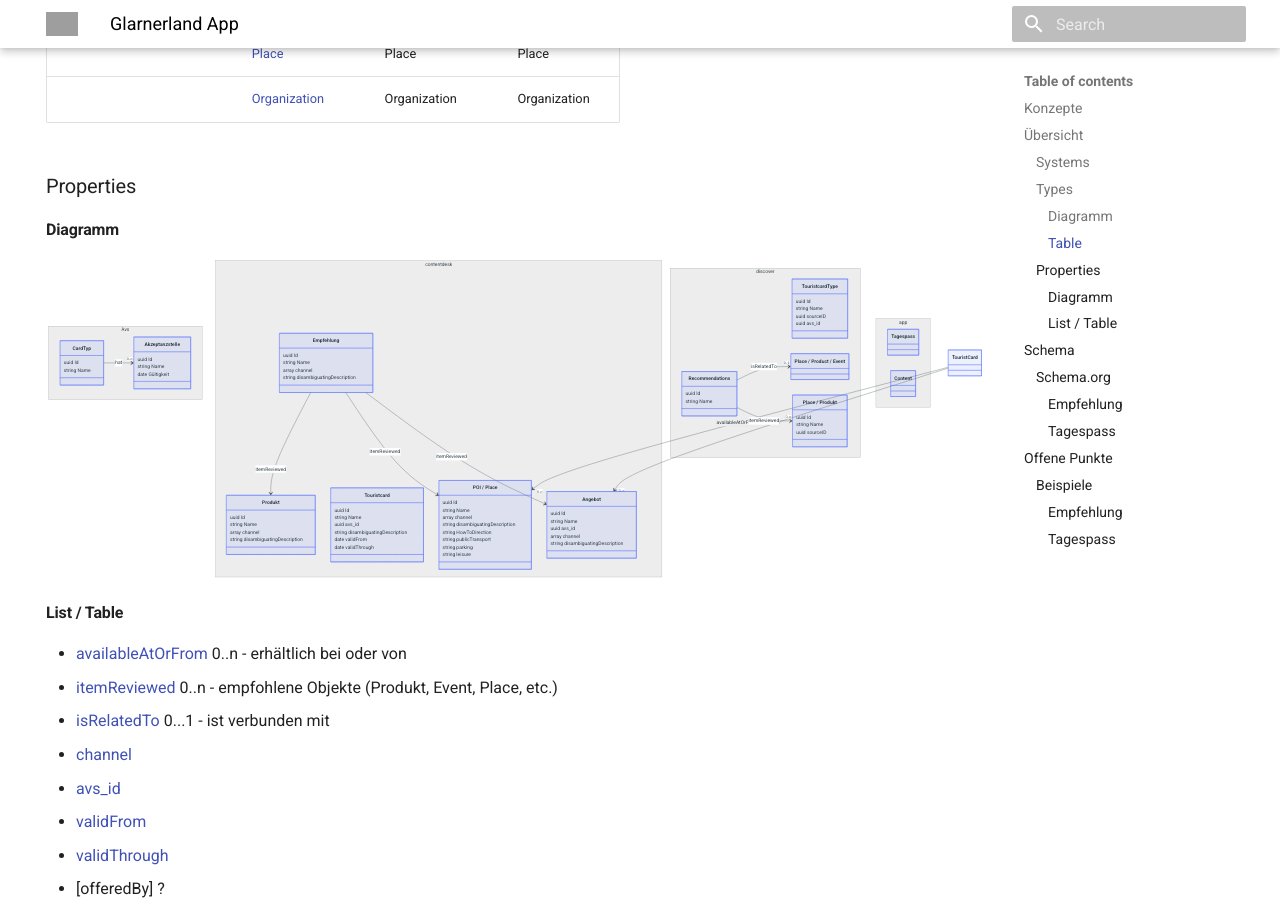
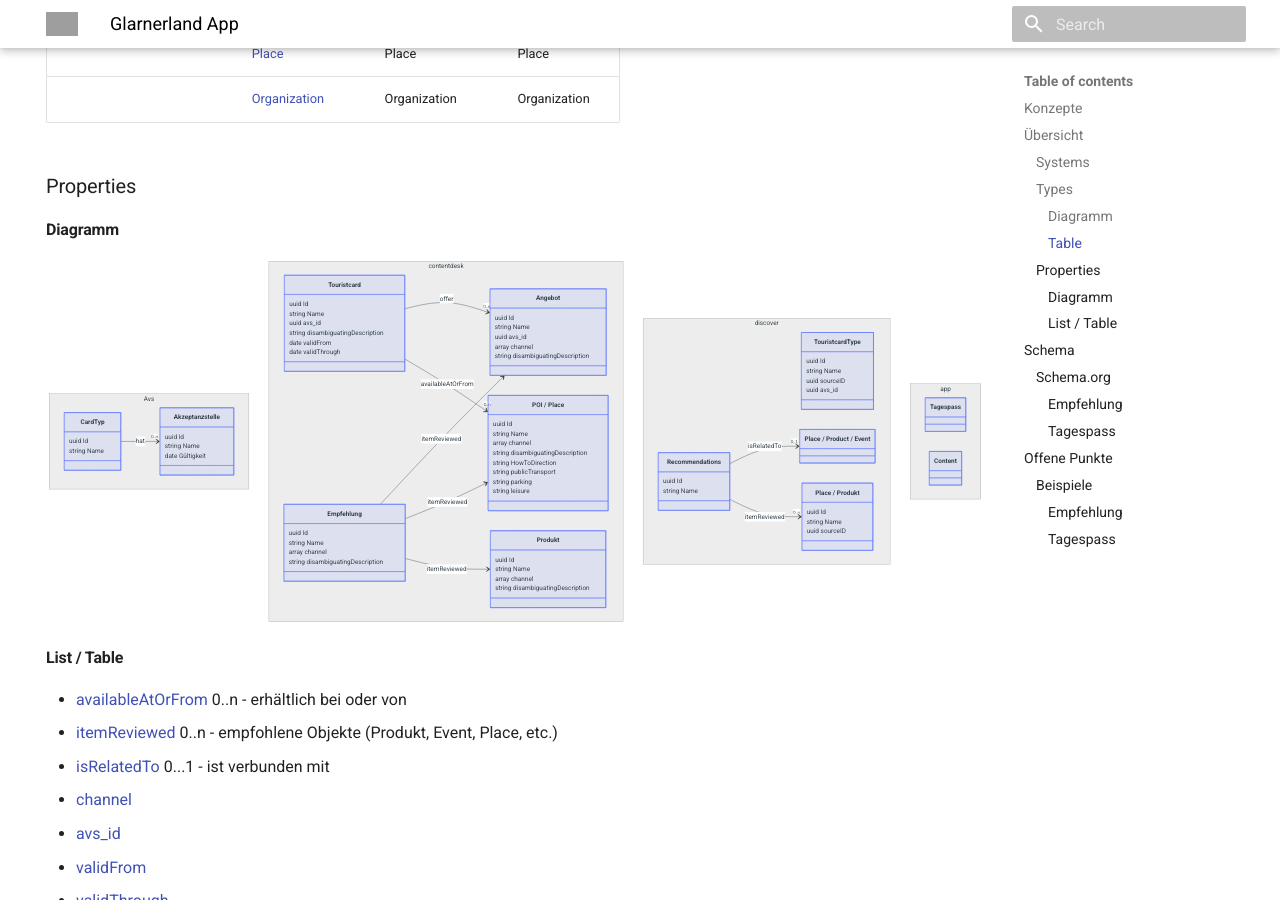
Before and after one commit to tsolenthaler/docs.contentdesk.io, an MkDocs documentation site: the page built from docs/dev/projects/glarnerlandApp.md, in a window 1280 px wide and 900 px high, scrolled down 1184 px. Built offline with MkDocs 1.6.1 and Material for MkDocs 9.7.7, drawn with Linux system fonts in a browser that asks for light colours; grey boxes are pictures that could not be loaded.

```diff
--- a/docs/dev/projects/glarnerlandApp.md
+++ b/docs/dev/projects/glarnerlandApp.md
@@ -142,12 +142,12 @@ classDiagram
             string leisure
         }
     }
-    TouristCard --> "0..n" Angebot : offer
+    Touristcard --> "0..n" Angebot : offer
     Empfehlung --> Angebot : itemReviewed
     Empfehlung --> Ort : itemReviewed
     Empfehlung --> Produkt : itemReviewed
 
-    TouristCard --> "0..n" Ort : availableAtOrFrom
+    Touristcard --> "0..n" Ort : availableAtOrFrom
 
     namespace discover {
         class TouristcardType{
```
Also changed, not shown: other parts of docs/dev/projects/glarnerlandApp.md (+6 -6 lines).
